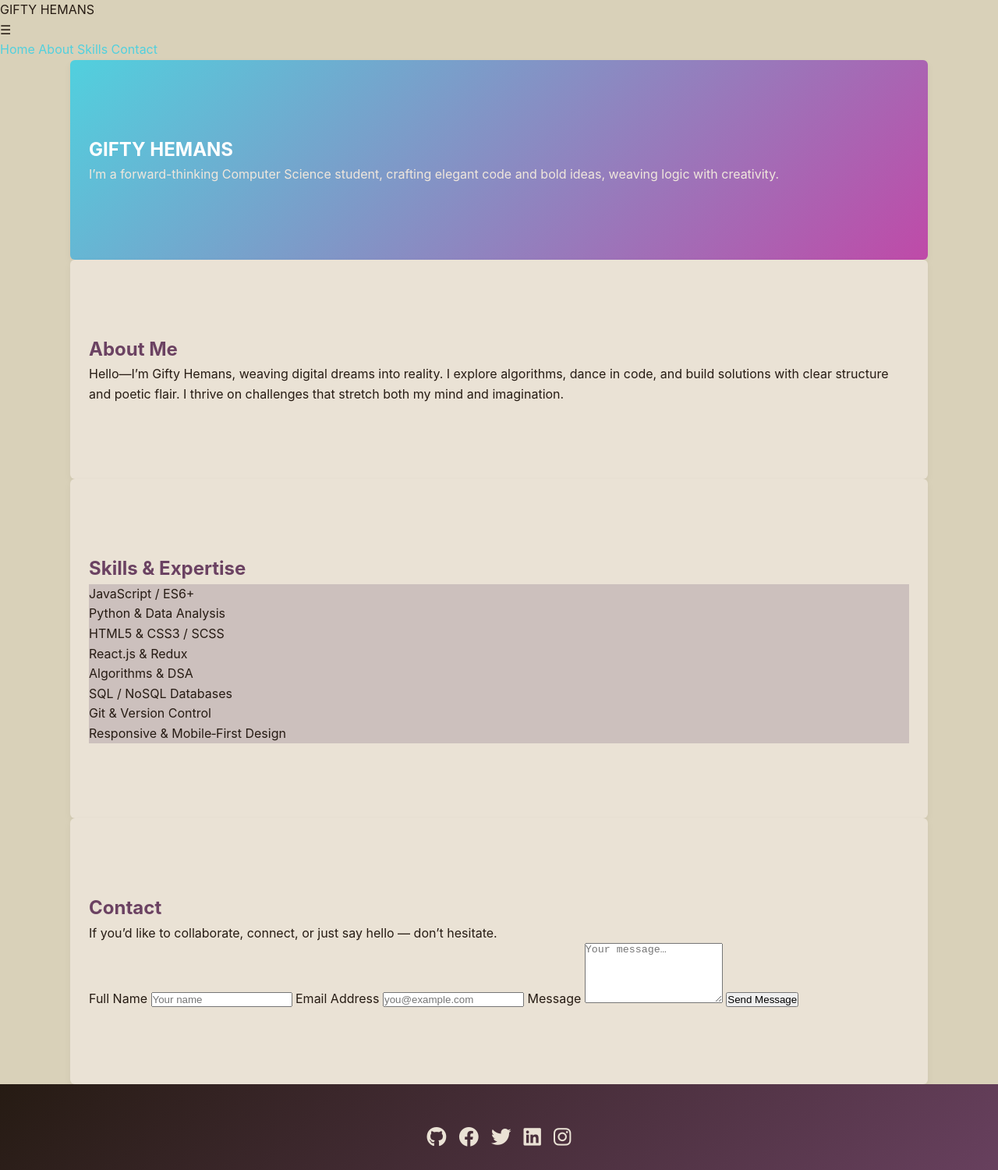
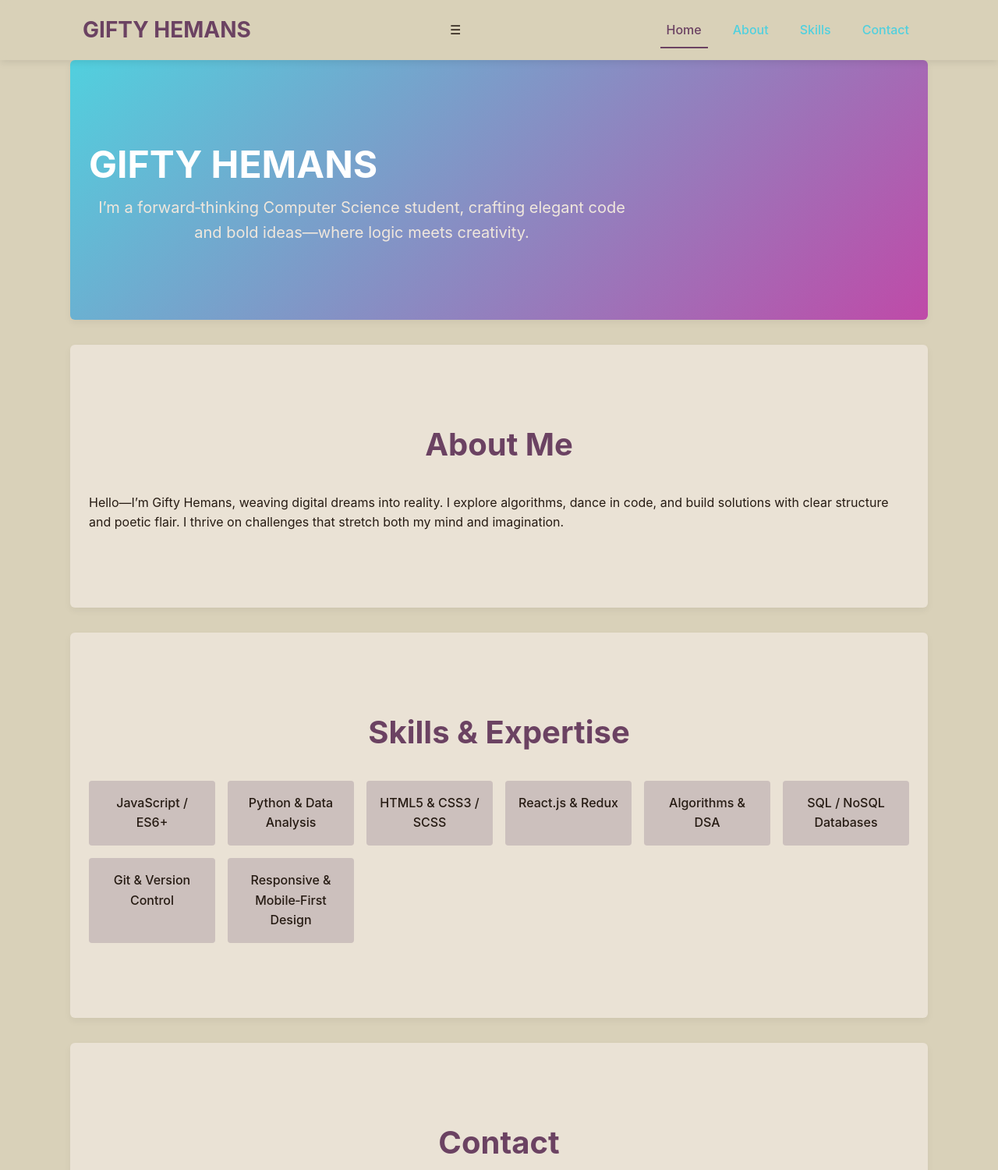
Before and after one commit to Edbless/Personal-portfolio, a plain HTML site: page index.html in a window 1280 px wide. Shown: the top 1500 px of the page at 78% size. Drawn offline with Linux system fonts and the light colour scheme.

Commit message:
new index.html

```diff
--- a/index.html
+++ b/index.html
@@ -3,8 +3,9 @@
 <head>
   <meta charset="UTF-8"/>
   <meta name="viewport" content="width=device-width,initial-scale=1"/>
+  <title>GIFTY HEMANS | Professional Portfolio</title>
+  <!-- Font Awesome for social icons -->
   <link rel="stylesheet" href="https://cdnjs.cloudflare.com/ajax/libs/font-awesome/6.4.0/css/all.min.css">
-<title>GIFTY HEMANS | Professional Portfolio</title>
   <style>
     /* ————— Reset & Base ————— */
     *, *::before, *::after {
@@ -13,80 +14,157 @@
     body {
       font-family: 'Inter', sans-serif;
       line-height: 1.6;
-  background: #D9D1B9; /* soft beige tone from palette */ /* :contentReference[oaicite:1]{index=1} */
-  color: #261B13; /* very dark, near-black for readability */
+      background: #D9D1B9; /* soft beige */ /* Pop from Lightning Blue-Purple palette :contentReference[oaicite:1]{index=1} */
+      color: #261B13;
     }
     a {
-  color: #51D0DE; /* lightning blue accent */ /* :contentReference[oaicite:2]{index=2} */
+      color: #51D0DE; /* lightning blue accent :contentReference[oaicite:2]{index=2} */
       text-decoration: none;
+      transition: color 0.3s;
     }
     a:hover {
+      color: #BF4AA8; /* lightning purple accent :contentReference[oaicite:3]{index=3} */
       text-decoration: underline;
-  color: #BF4AA8; /* lightning purple accent */ /* :contentReference[oaicite:3]{index=3} */
     }
 
     /* ————— Navbar ————— */
-/* (unchanged from your existing code, or adjust background to beige/opacity) */
+    nav {
+      position: sticky;
+      top: 0;
+      background: rgba(217,209,185,0.9); /* translucent beige */
+      backdrop-filter: blur(6px);
+      box-shadow: 0 2px 10px rgba(0,0,0,0.1);
+      z-index: 100;
+    }
+    .nav-container {
+      max-width: 1100px;
+      margin: 0 auto;
+      padding: 1em;
+      display: flex;
+      justify-content: space-between;
+      align-items: center;
+    }
+    .nav-logo {
+      font-size: 1.75em;
+      font-weight: 700;
+      color: #6B4262; /* deep muted purple */
+    }
+    .nav-links {
+      display: flex;
+      gap: 1.5em;
+    }
+    .nav-links a {
+      padding: 0.5em;
+      font-weight: 500;
+      position: relative;
+    }
+    .nav-links a.active::after {
+      content: '';
+      position: absolute;
+      left: 0; right: 0; bottom: -0.2em;
+      height: 2px;
+      background: #6B4262;
+    }
+    .nav-links a:hover,
+    .nav-links a.active {
+      color: #6B4262;
+    }
 
     /* ————— Sections ————— */
     section {
       padding: 6em 1.5em;
       max-width: 1100px;
-  margin: 0 auto;
-  background: #EAE2D5; /* light beige background */ /* :contentReference[oaicite:4]{index=4} */
+      margin: 2em auto;
+      background: #EAE2D5; /* light beige */
       border-radius: 6px;
       box-shadow: 0 4px 10px rgba(0,0,0,0.05);
     }
-
-/* Highlight headings */
-h2.section-title {
-  color: #6B4262; /* deep muted purple */ /* :contentReference[oaicite:5]{index=5} */
-}
-
-/* Home Section */
     #home {
-  background: linear-gradient(135deg, #51D0DE, #BF4AA8); /* blue→purple gradient */ /* :contentReference[oaicite:6]{index=6} */
-  color: #FFFFFF;
+      background: linear-gradient(135deg, #51D0DE, #BF4AA8);
+      color: #fff;
+      margin-top: 0;
     }
     #home h1 {
-  color: #FFFFFF;
+      font-size: 3em;
+      color: #fff;
     }
     #home p {
+      font-size: 1.25em;
       color: #F0E7DC;
+      max-width: 700px;
+      text-align: center;
+    }
+    h2.section-title {
+      font-size: 2.5em;
+      margin-bottom: 0.75em;
+      text-align: center;
+      color: #6B4262;
     }
 
     /* ————— Skills Grid ————— */
+    .skills-grid {
+      display: grid;
+      gap: 1em;
+      grid-template-columns: repeat(auto-fit, minmax(140px, 1fr));
+    }
     .skills-grid .skill {
-  background: #CCC0BD; /* muted beige */ /* :contentReference[oaicite:7]{index=7} */
+      background: #CCC0BD;
+      padding: 1em;
+      font-size: 1em;
+      font-weight: 500;
+      border-radius: 4px;
+      text-align: center;
+      transition: transform 0.2s, background 0.2s;
       color: #261B13;
     }
     .skills-grid .skill:hover {
-  background: #A2BBCB; /* light blue tint */ /* :contentReference[oaicite:8]{index=8} */
+      background: #A2BBCB; /* light blue tint */
       transform: scale(1.05);
     }
 
-/* ————— Contact Buttons ————— */
-.contact-list a {
-  background: #6B4262; /* deep purple button */ /* :contentReference[oaicite:9]{index=9} */
+    /* ————— Contact Form & Buttons ————— */
+    form {
+      max-width: 600px;
+      margin: 2em auto;
+      display: flex;
+      flex-direction: column;
+      gap: 1em;
+    }
+    form label { font-weight: 600; }
+    form input, form textarea {
+      padding: 0.75em;
+      border: 1px solid #ccc;
+      border-radius: 4px;
+      font-size: 1em;
+    }
+    form button {
+      background: #6B4262;
       color: #EAE2D5;
+      padding: 0.75em 1.5em;
+      border: none;
+      border-radius: 4px;
+      font-weight: 600;
+      cursor: pointer;
+      transition: background 0.3s;
+      align-self: flex-start;
     }
-.contact-list a:hover {
+    form button:hover {
       background: #51D0DE;
+      color: #261B13;
+    }
+    .form-status {
+      text-align: center;
+      font-weight: 600;
+      margin-top: 1em;
     }
 
     /* ————— Footer & Social Links ————— */
     footer {
-  background: linear-gradient(135deg, #261B13, #6B4262); /* dark → muted purple */ /* :contentReference[oaicite:10]{index=10} */
+      background: linear-gradient(135deg, #261B13, #6B4262);
       padding: 3em 1em;
       text-align: center;
       color: #EAE2D5;
     }
-footer p {
-  margin-top: 1em;
-  font-size: 0.9em;
-}
-
-/* Social icons styling */
     .social-links {
       display: inline-flex;
       gap: 1em;
@@ -98,16 +176,26 @@ footer p {
       transition: color 0.3s, transform 0.3s;
     }
     .social-links a:hover {
-  color: #FFFFFF;
+      color: #fff;
       transform: translateY(-3px);
     }
-/* Optional brand tints on hover */
     .social-links a.github:hover   { color: #6CC644; }
     .social-links a.facebook:hover { color: #3b5998; }
     .social-links a.twitter:hover  { color: #1DA1F2; }
     .social-links a.linkedin:hover { color: #0077B5; }
     .social-links a.instagram:hover{ color: #E4405F; }
+    footer p { margin-top: 1em; font-size: 0.9em; }
 
+    /* ————— Mobile Nav Toggle ————— */
+    @media (max-width: 600px) {
+      .nav-links { display: none; }
+      .menu-toggle {
+        display: block;
+        font-size: 1.75em;
+        cursor: pointer;
+        color: #6B4262;
+      }
+    }
   </style>
 </head>
 <body>
@@ -115,7 +203,7 @@ footer p {
 <nav>
   <div class="nav-container">
     <div class="nav-logo">GIFTY HEMANS</div>
-    <div class="menu-toggle">&#9776;</div>
+    <div class="menu-toggle" onclick="toggleNav()">☰</div>
     <div class="nav-links">
       <a href="#home" class="active">Home</a>
       <a href="#about">About</a>
@@ -127,7 +215,7 @@ footer p {
 
 <section id="home">
   <h1>GIFTY HEMANS</h1>
-  <p>I’m a forward-thinking Computer Science student, crafting elegant code and bold ideas, weaving logic with creativity.</p>
+  <p>I’m a forward‑thinking Computer Science student, crafting elegant code and bold ideas—where logic meets creativity.</p>
 </section>
 
 <section id="about">
@@ -155,55 +243,41 @@ footer p {
 
   <form id="contact-form" action="https://formspree.io/f/mrblgrpw" method="POST">
     <label for="name">Full Name</label>
-    <input type="text" id="name" name="name" placeholder="Your name" required />
+    <input type="text" id="name" name="name" placeholder="Your name" required>
 
     <label for="email">Email Address</label>
-    <input type="email" id="email" name="_replyto" placeholder="you@example.com" required />
+    <input type="email" id="email" name="_replyto" placeholder="you@example.com" required>
 
     <label for="message">Message</label>
     <textarea id="message" name="message" rows="5" placeholder="Your message…" required></textarea>
 
     <button type="submit">Send Message</button>
   </form>
-
   <p id="form-response" class="form-status"></p>
 </section>
 
 <footer>
   <div class="social-links">
-    <a href="https://github.com/Edbless" target="_blank" aria-label="GitHub">
-      <i class="fab fa-github"></i>
-    </a>
-    <a href="https://facebook.com/edithgifty.hemans" target="_blank" aria-label="Facebook">
-      <i class="fab fa-facebook"></i>
-    </a>
-    <a href="https://x.com/edithhemans?s=11" target="_blank" aria-label="Twitter">
-      <i class="fab fa-twitter"></i>
-    </a>
-    <a href="https://www.linkedin.com/in/gifty-hemans-48984319b" target="_blank" aria-label="LinkedIn">
-      <i class="fab fa-linkedin"></i>
-    </a>
-    <a href="https://www.instagram.com/bby_hemans" target="_blank" aria-label="Instagram">
-      <i class="fab fa-instagram"></i>
-    </a>
+    <a href="https://github.com/Edbless"      class="github"  aria-label="GitHub"     target="_blank"><i class="fab fa-github"></i></a>
+    <a href="https://facebook.com/edithgifty.hemans" class="facebook" aria-label="Facebook" target="_blank"><i class="fab fa-facebook"></i></a>
+    <a href="https://x.com/edithhemans?s=11"  class="twitter"  aria-label="Twitter"      target="_blank"><i class="fab fa-twitter"></i></a>
+    <a href="https://www.linkedin.com/in/gifty-hemans-48984319b" class="linkedin" aria-label="LinkedIn" target="_blank"><i class="fab fa-linkedin"></i></a>
+    <a href="https://www.instagram.com/bby_hemans" class="instagram" aria-label="Instagram" target="_blank"><i class="fab fa-instagram"></i></a>
   </div>
   <p>© 2025 Gifted • Crafted with clarity & passion</p>
 </footer>
 
-
 <script>
-  // Toggle nav for mobile
-  document.querySelector('.menu-toggle').addEventListener('click', () => {
+  function toggleNav() {
     const links = document.querySelector('.nav-links');
-    links.style.display = links.style.display === 'flex' ? 'none' : 'flex';
+    links.style.display = (links.style.display === 'flex') ? '' : 'flex';
     links.style.flexDirection = 'column';
-    links.style.background = 'rgba(255,255,255,0.95)';
+    links.style.background = 'rgba(217,209,185,0.95)';
+    links.style.padding = '1em';
     links.style.position = 'absolute';
     links.style.top = '100%';
     links.style.right = '1em';
-    links.style.padding = '1em';
-  });
+  }
 </script>
-
 </body>
 </html>
```
Lines whose indentation alone changed are shown as unchanged.
